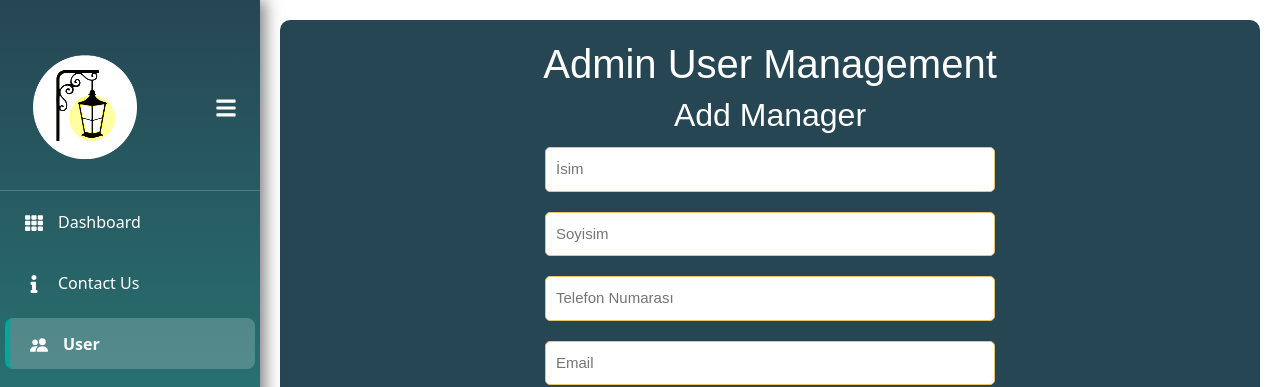
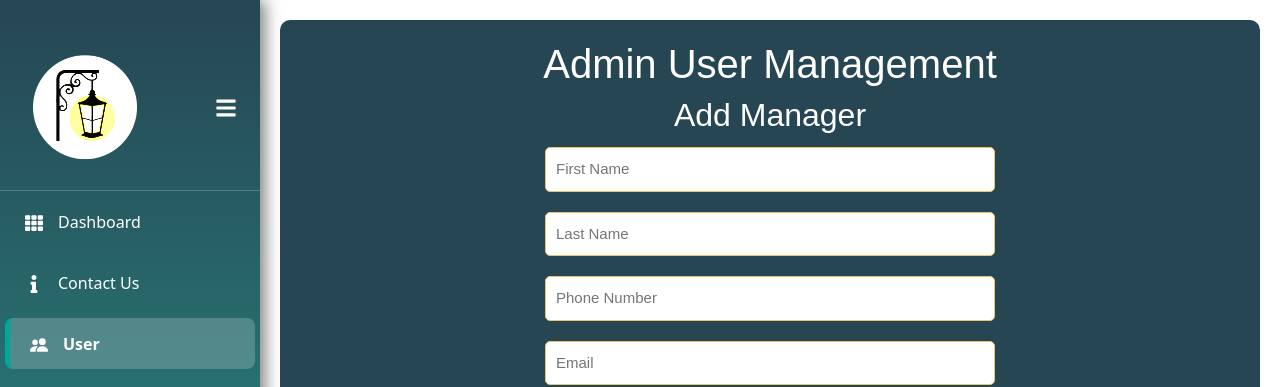
Before and after one commit to hasntezcan/HotelsRezervationSystem, a React (Vite) app: page /admin/user in a window 1280 px wide. Shown: the top 387 px of the page. Built offline with nearby package versions, Linux system fonts and the light colour scheme; no server answers; sample sign-in values are in the browser's storage.

Commit message:
add manager
manager ekleniyor

```diff
--- a/src/pages/AdminUser.jsx
+++ b/src/pages/AdminUser.jsx
@@ -6,12 +6,12 @@ const AdminUser = () => {
   const [managers, setManagers] = useState([]);
   const [users, setUsers] = useState([]);
 
-  // 🔧 Form için gerekli state
+  // 🔧 Form için gerekli state; alan isimleri backend User modeline göre güncellendi.
   const [manager, setManager] = useState({
-    isim: '',
-    soyisim: '',
-    telNo: '',
-    mail: '',
+    first_name: '',
+    last_name: '',
+    phone: '',
+    email: '',
     username: '',
     password: '',
   });
@@ -22,20 +22,22 @@ const AdminUser = () => {
     setManager({ ...manager, [name]: value });
   };
 
-  // 🔧 Manager ekleme fonksiyonu
+  // 🔧 Manager ekleme fonksiyonu; POST isteği AuthController'daki register endpoint'ine role=manager şeklinde user bilgisi gönderir.
   const handleSubmit = async (e) => {
     e.preventDefault();
     try {
-      await axios.post("http://localhost:8080/api/users", {
+      // Kayıt isteği yapılırken eklenen role manager, böylece kayıt backend'te users tablosuna manager olarak işlenir.
+      await axios.post("http://localhost:8080/api/auth/register", {
         ...manager,
         role: "manager",
       });
       alert("Manager added successfully!");
+      // Form alanlarını temizle
       setManager({
-        isim: '',
-        soyisim: '',
-        telNo: '',
-        mail: '',
+        first_name: '',
+        last_name: '',
+        phone: '',
+        email: '',
         username: '',
         password: '',
       });
@@ -69,7 +71,9 @@ const AdminUser = () => {
       const managersWithHotelInfo = await Promise.all(
         managersData.map(async (manager) => {
           try {
-            const hotelResponse = await axios.get(`http://localhost:8080/api/hotels/manager?userId=${manager.userId}`);
+            const hotelResponse = await axios.get(
+              `http://localhost:8080/api/hotels/manager?userId=${manager.userId}`
+            );
             const hotelData = Array.isArray(hotelResponse.data)
               ? (hotelResponse.data.length > 0 ? hotelResponse.data[0] : null)
               : hotelResponse.data;
@@ -107,18 +111,69 @@ const AdminUser = () => {
 
   return (
     <div className="admin-user-page-container">
+      <h1 className="admin-user-title">Admin User Management</h1>
 
-      <h1 className="admin-user-title">Admin User Management</h1>
       <h2>Add Manager</h2>
       <form className="admin-user-form" onSubmit={handleSubmit}>
-        <input type="text" className="admin-user-input" name="isim" placeholder="İsim" value={manager.isim} onChange={handleChange} required />
-        <input type="text" className="admin-user-input" name="soyisim" placeholder="Soyisim" value={manager.soyisim} onChange={handleChange} required />
-        <input type="tel" className="admin-user-input" name="telNo" placeholder="Telefon Numarası" value={manager.telNo} onChange={handleChange} required />
-        <input type="email" className="admin-user-input" name="mail" placeholder="Email" value={manager.mail} onChange={handleChange} required />
-        <input type="text" className="admin-user-input" name="username" placeholder="Username" value={manager.username} onChange={handleChange} required />
-        <input type="password" className="admin-user-input" name="password" placeholder="Password" value={manager.password} onChange={handleChange} required />
-        <button type="submit" className="admin-user-button">Add Manager</button>
+        <input
+          type="text"
+          className="admin-user-input"
+          name="first_name"
+          placeholder="First Name"
+          value={manager.first_name}
+          onChange={handleChange}
+          required
+        />
+        <input
+          type="text"
+          className="admin-user-input"
+          name="last_name"
+          placeholder="Last Name"
+          value={manager.last_name}
+          onChange={handleChange}
+          required
+        />
+        <input
+          type="tel"
+          className="admin-user-input"
+          name="phone"
+          placeholder="Phone Number"
+          value={manager.phone}
+          onChange={handleChange}
+          required
+        />
+        <input
+          type="email"
+          className="admin-user-input"
+          name="email"
+          placeholder="Email"
+          value={manager.email}
+          onChange={handleChange}
+          required
+        />
+        <input
+          type="text"
+          className="admin-user-input"
+          name="username"
+          placeholder="Username"
+          value={manager.username}
+          onChange={handleChange}
+          required
+        />
+        <input
+          type="password"
+          className="admin-user-input"
+          name="password"
+          placeholder="Password"
+          value={manager.password}
+          onChange={handleChange}
+          required
+        />
+        <button type="submit" className="admin-user-button">
+          Add Manager
+        </button>
       </form>
+
       <div className="admin-user-management-section">
         <div className="admin-user-section">
           <h2>Managers List</h2>
@@ -141,7 +196,10 @@ const AdminUser = () => {
                     <td>{manager.hotelName}</td>
                     <td>{manager.city}</td>
                     <td>
-                      <button className="admin-user-delete-btn" onClick={() => deleteManager(manager.userId)}>
+                      <button
+                        className="admin-user-delete-btn"
+                        onClick={() => deleteManager(manager.userId)}
+                      >
                         Delete
                       </button>
                     </td>
@@ -160,8 +218,8 @@ const AdminUser = () => {
             <table className="admin-user-list-table">
               <thead>
                 <tr>
-                  <th>Name</th>
-                  <th>Surname</th>
+                  <th>First Name</th>
+                  <th>Last Name</th>
                   <th>Action</th>
                 </tr>
               </thead>
```
Also changed, not shown: 2 other files (tests, documents, lock files or other folders).
